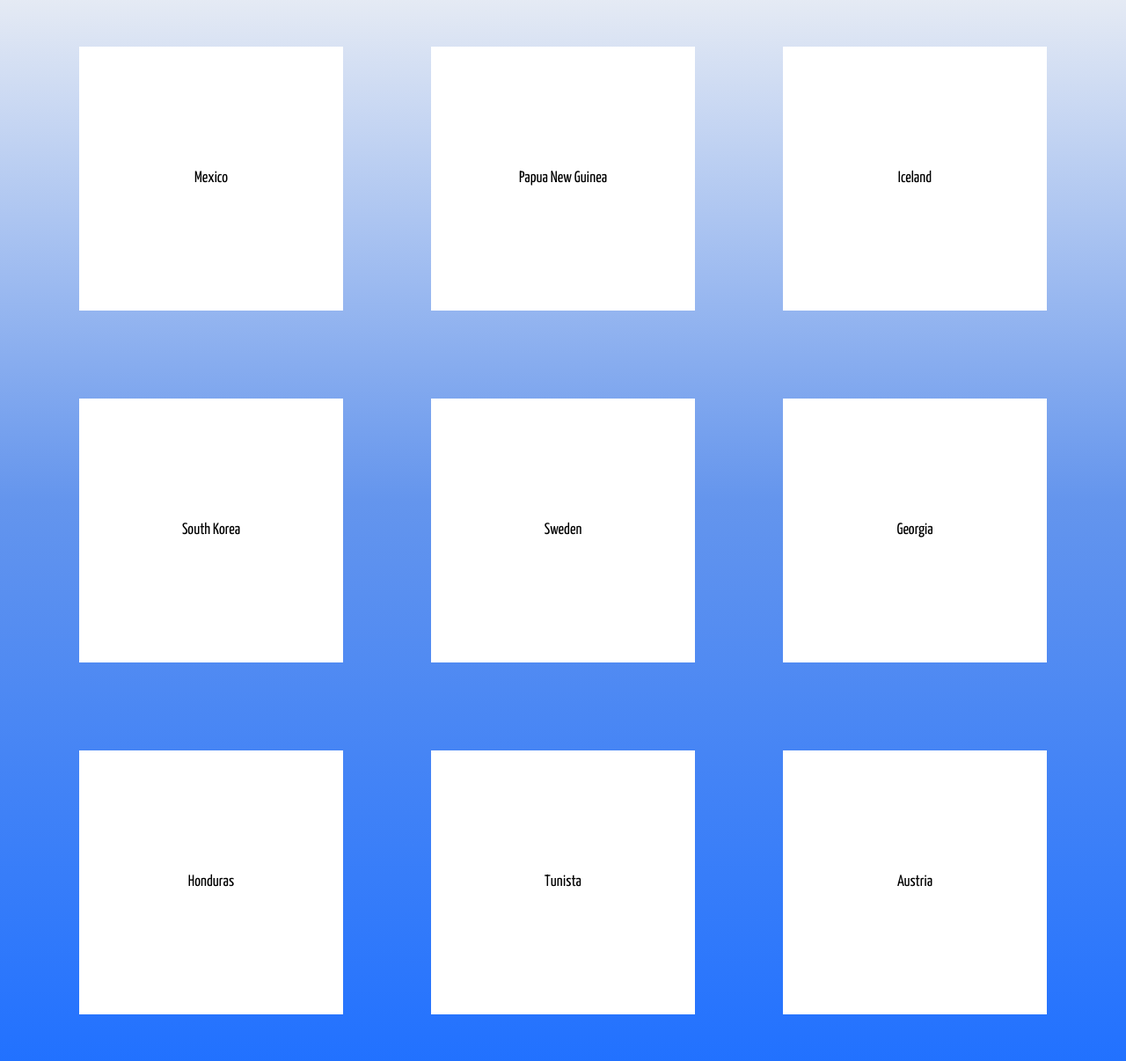
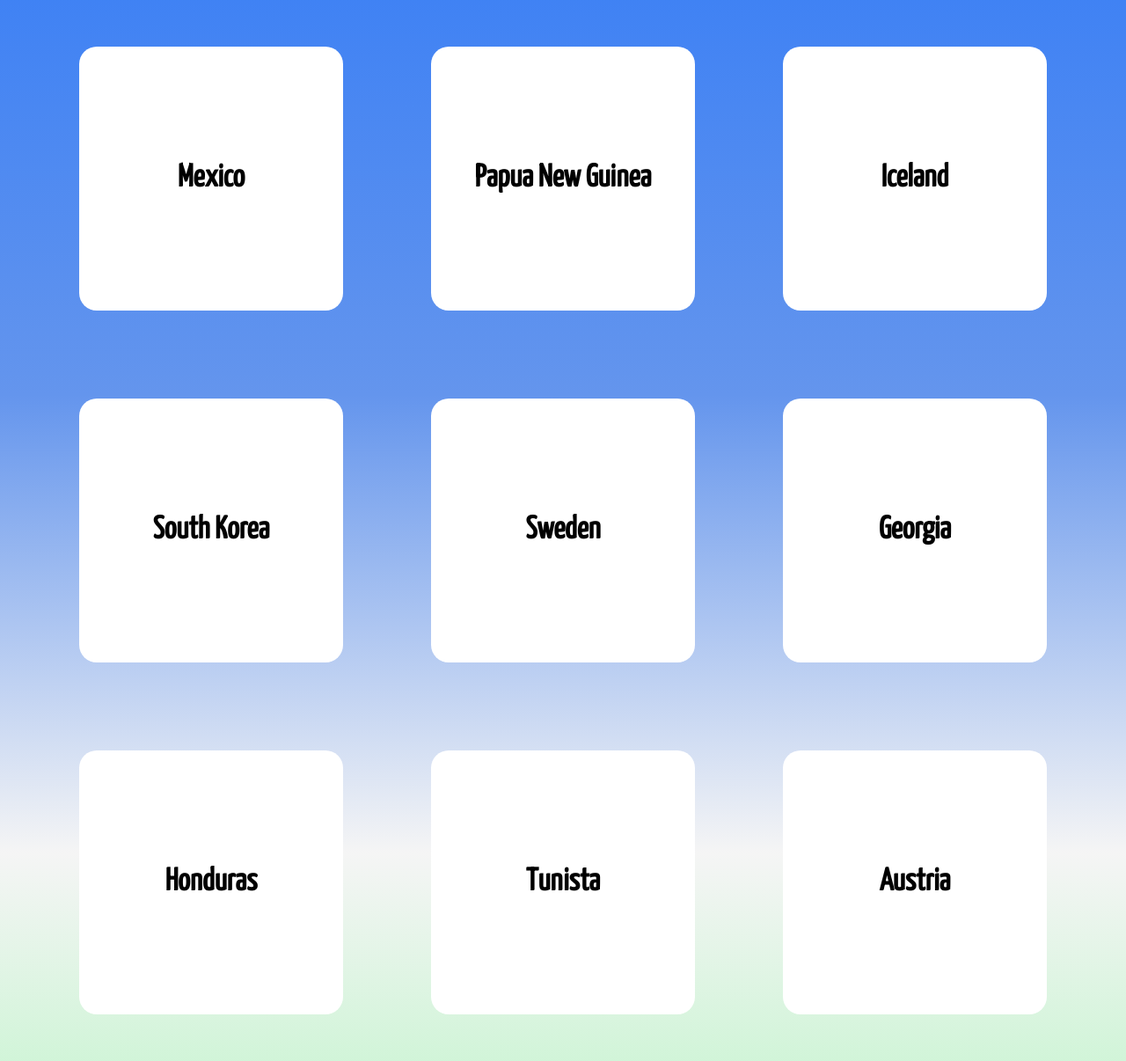
Before and after one commit to Damianhijnen/FlashCards, a plain HTML site: page index.html in a window 1280 px wide. Shown: the part 72-1278 px from the top of the page at 88% size. Drawn offline with Linux system fonts and the light colour scheme.

Commit message:
Flash cards div cleaning styling refining

```diff
--- a/index.html
+++ b/index.html
@@ -9,99 +9,112 @@
 <body>
     <h1>Flashcards</h1>
     <div class="flexbox">
-        <div>
+
             <div class="country card">
                 <div class="front">
-                    <p>Mexico</p>
+                    <h1>Mexico</h1>
                 </div>
                 <div class="back">
-                    <p>Mexico City</p>
+                    <h1>Mexico City</h1>
                 </div>
             </div>
-        </div>
-
-            <div>
-                <div class="country card">
-                    <div class="front">
-                        <p>Papua New Guinea</p>
-                    </div>
-                    <div class="back">
-                        <p>Port Moresby</p>
-                    </div>
+            <div class="country card">
+                <div class="front">
+                    <h1>Papua New Guinea</h1>
+                </div>
+                <div class="back">
+                    <h1>Port Moresby</h1>
                 </div>
             </div>
-
-        <div>
             <div class="country card">
                 <div class="front">
-                    <p>Iceland</p>
+                    <h1>Iceland</h1>
                 </div>
                 <div class="back">
-                    <p>Reykjavik</p>
+                    <h1>Reykjavik</h1>
                 </div>
             </div>
-        </div>
-        <div>
             <div class="country card">
                 <div class="front">
-                    <p>South Korea</p>
+                    <h1>South Korea</h1>
                 </div>
                 <div class="back">
-                    <p>Seoul</p>
+                    <h1>Seoul</h1>
                 </div>
             </div>
-        </div>
-        <div>
             <div class="country card">
                 <div class="front">
-                    <p>Sweden</p>
+                    <h1>Sweden</h1>
                 </div>
                 <div class="back">
-                    <p>Stockholm</p>
+                    <h1>Stockholm</h1>
                 </div>
             </div>
-        </div>
-        <div>
             <div class="country card">
                 <div class="front">
-                    <p>Georgia</p>
+                    <h1>Georgia</h1>
                 </div>
                 <div class="back">
-                    <p>Tbilisi</p>
+                    <h1>Tbilisi</h1>
                 </div>
             </div>
-        </div>
-        <div>
             <div class="country card">
                 <div class="front">
-                    <p>Honduras</p>
+                    <h1>Honduras</h1>
                 </div>
                 <div class="back">
-                    <p>Tegucigalpa</p>
+                    <h1>Tegucigalpa</h1>
                 </div>
             </div>
-        </div>
-        <div>
             <div class="country card">
                 <div class="front">
-                    <p>Tunista</p>
+                    <h1>Tunista</h1>
                 </div>
                 <div class="back">
-                    <p>Tunis</p>
+                    <h1>Tunis</h1>
                 </div>
             </div>
-        </div>
-        <div>
             <div class="country card">
                 <div class="front">
-                    <p>Austria</p>
+                    <h1>Austria</h1>
                 </div>
                 <div class="back">
-                    <p>Vienna</p>
+                    <h1>Vienna</h1>
                 </div>
             </div>
-        </div>
+            <div class="country card">
+                <div class="front">
+                    <h1>Russia</h1>
+                </div>
+                <div class="back">
+                    <h1>Moscow</h1>
+                </div>
+            </div>
+            <div class="country card">
+                <div class="front">
+                    <h1>United Arab Emirates</h1>
+                </div>
+                <div class="back">
+                    <h1>Abu Dhabi</h1>
+                </div>
+            </div>
+            <div class="country card">
+                <div class="front">
+                    <h1>Qatar</h1>
+                </div>
+                <div class="back">
+                    <h1>Doha</h1>
+                </div>
+            </div>
+            <div class="country card">
+                <div class="front">
+                    <h1>China</h1>
+                </div>
+                <div class="back">
+                    <h1>Beijing</h1>
+                </div>
+            </div>
+    </div>
 
-    </div>
 </body>
 </html>
--- a/style.css
+++ b/style.css
@@ -3,7 +3,7 @@
 }
 
 body {
-    background: linear-gradient(0deg, #2171ff, cornflowerblue,whitesmoke);
+    background: linear-gradient(0deg,  rgb(42, 164, 68), rgb(166, 244, 182), whitesmoke, cornflowerblue, #3a7ff5);
     background-size: cover;
     min-height: 100vh;
 }
@@ -19,10 +19,6 @@ body {
 }
 
 .country{
-    min-width: 300px;
-    min-height: 300px;
-    background-color: white;
-    margin: 50px;
 
 
 }
@@ -34,17 +30,22 @@ body {
 
 
 .card {
-    height: 150px;
-    width: 15%;
+    min-width: 300px;
+    min-height: 300px;
+    margin: 50px;
+
 }
 
 .front, .back {
+    background-color: white;
     align-items: center;
     display: flex;
     font-size: 18px;
     height: 100%;
     justify-content: center;
     width: 100%;
+    border-radius: 20px;
+
 }
 
 img {
```
